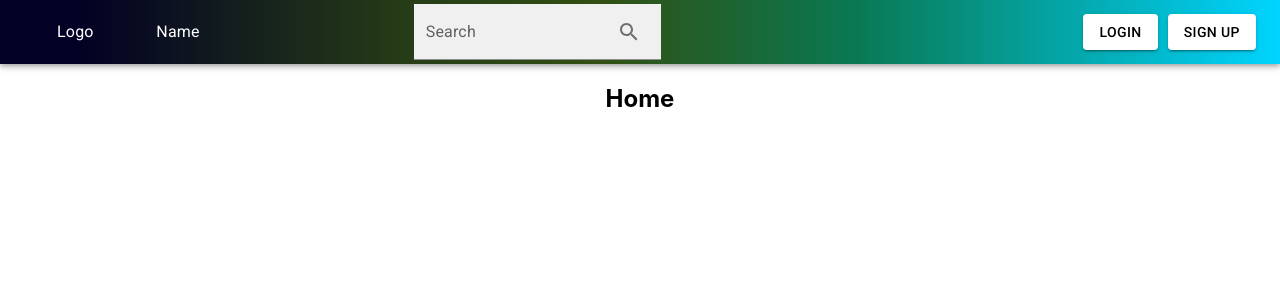
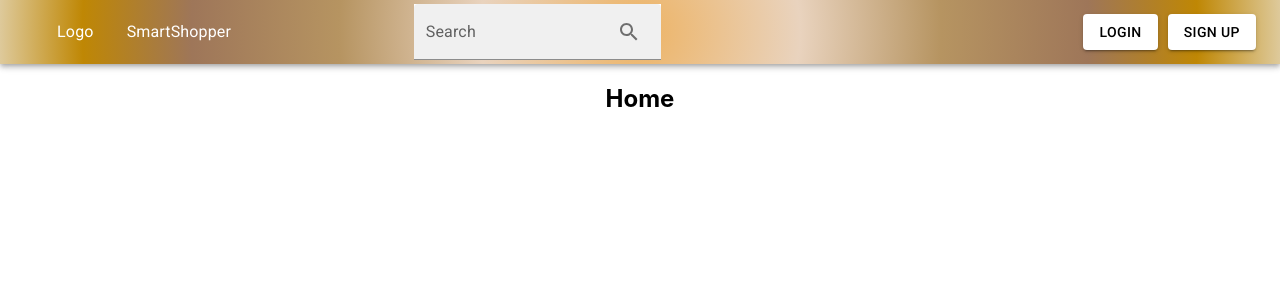
Before and after one commit to GitHub23211/Smart_Sneaker_Head, a React (Create React App) app: page / in a window 1280 px wide. Shown: the top 300 px of the page. Built offline with nearby package versions, Linux system fonts and the light colour scheme.

Commit message:
changed website name

```diff
--- a/src/Components/NavBar.js
+++ b/src/Components/NavBar.js
@@ -12,8 +12,14 @@ import LoginContext from '../LoginContext';
 const NavBar = () =>{
    const {isLogin, setLogin} = useContext(LoginContext);
    const bg ={backgroundColor:'white',margin:'auto'};
-   const navStyle = {background:'linear-gradient(90deg, rgba(2,0,36,1) 6%, rgba(37,59,23,1) 31%, rgba(49,80,18,1) 47%, rgba(9,121,83,1) 67%, rgba(0,212,255,1) 100%)'}
+  // const navStyle = {background:'linear-gradient(90deg, rgba(2,0,36,1) 6%, rgba(37,59,23,1) 31%, rgba(49,80,18,1) 47%, rgba(9,121,83,1) 67%, rgba(0,212,255,1) 100%)'}
+   const navStyle = {   background: 'radial-gradient(circle, rgba(237,179,100,1) 0%, rgba(233,211,190,1) 25%, rgba(182,148,97,1) 47%, rgba(158,118,89,1) 70%, rgba(191,135,4,1) 87%, rgba(222,202,156,1) 100%)'}
+
+
+//const navStyle={backgroundColor:' linear-gradient(90deg, rgba(237,179,100,1) 0%, rgba(233,211,190,1) 25%, rgba(182,148,97,1) 47%, rgba(158,118,89,1) 70%, rgba(191,135,4,1) 87%, rgba(222,202,156,1) 100%);'}
     const buttonStyle = {backgroundColor:"white", color: 'black' }
+
+    console.log("NavBar", isLogin);
 
     if( isLogin === false) {
       return(
@@ -25,16 +31,19 @@ const NavBar = () =>{
 
                  </Grid>
                  <Grid item xs={1}>
-                 <Typography>Name</Typography>
+                 <Typography>SmartShopper</Typography>
                  </Grid>
+
                  <Grid item xs={6} >
                  <TextField variant="filled"  label="Search" style={bg}
                         InputProps={{
                                      endAdornment: (
                                       <InputAdornment>
+                                        <Link to = "/productlist">
                                         <IconButton>
                                              <SearchIcon />
                                          </IconButton>
+                                         </Link>
                                      </InputAdornment>
                                      )
                                      }}
@@ -63,16 +72,18 @@ const NavBar = () =>{
 
             </Grid>
             <Grid item xs={1}>
-            <Typography>Name</Typography>
+            <Typography>SmartShopper</Typography>
             </Grid>
             <Grid item xs={6} >
             <TextField variant="filled"  label="Search" style={bg}
                    InputProps={{
                                 endAdornment: (
                                  <InputAdornment>
+                                   <Link to = "/productlist">
                                    <IconButton>
                                         <SearchIcon />
                                     </IconButton>
+                                    </Link>
                                 </InputAdornment>
                                 )
                                 }}
@@ -85,13 +96,12 @@ const NavBar = () =>{
               <Link to="/user">
                 <IconButton  variant='contained' sx={{marginLeft:'auto'}} style={buttonStyle} size="large" >
                   < AccountCircleIcon />
-
                </IconButton>
                </Link>
 
                <Link to="/user/cart">
-                <IconButton  variant='contained'sx={{marginLeft:'10px'}} style={buttonStyle} size="large" ><ShoppingCartIcon /></IconButton>
-               <Button></Button>
+                <IconButton  variant='contained'sx={{marginLeft:'10px'}} style={buttonStyle} size="large" >
+               <ShoppingCartIcon /></IconButton>
                </Link>
 
               </Box>
```
